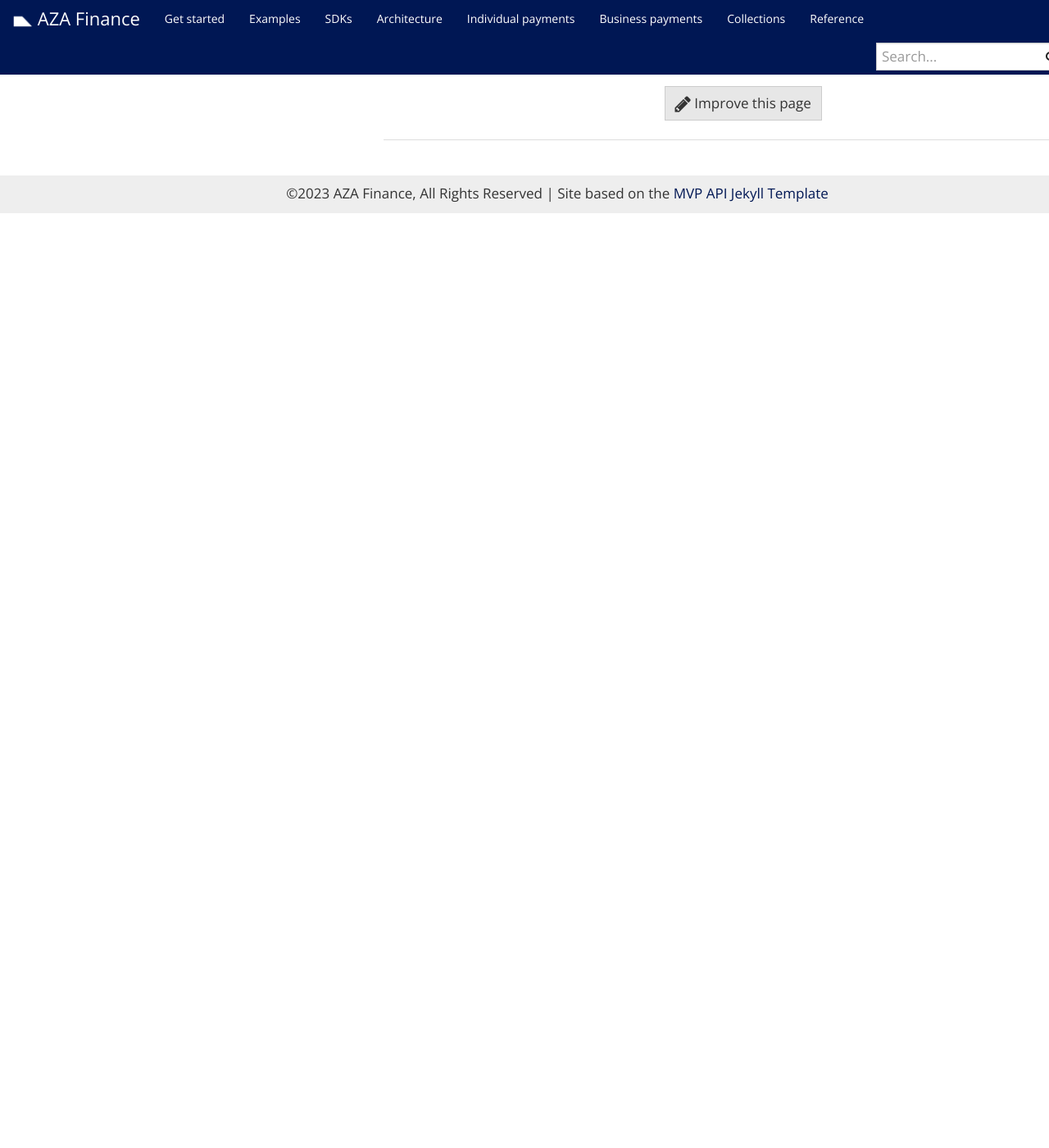
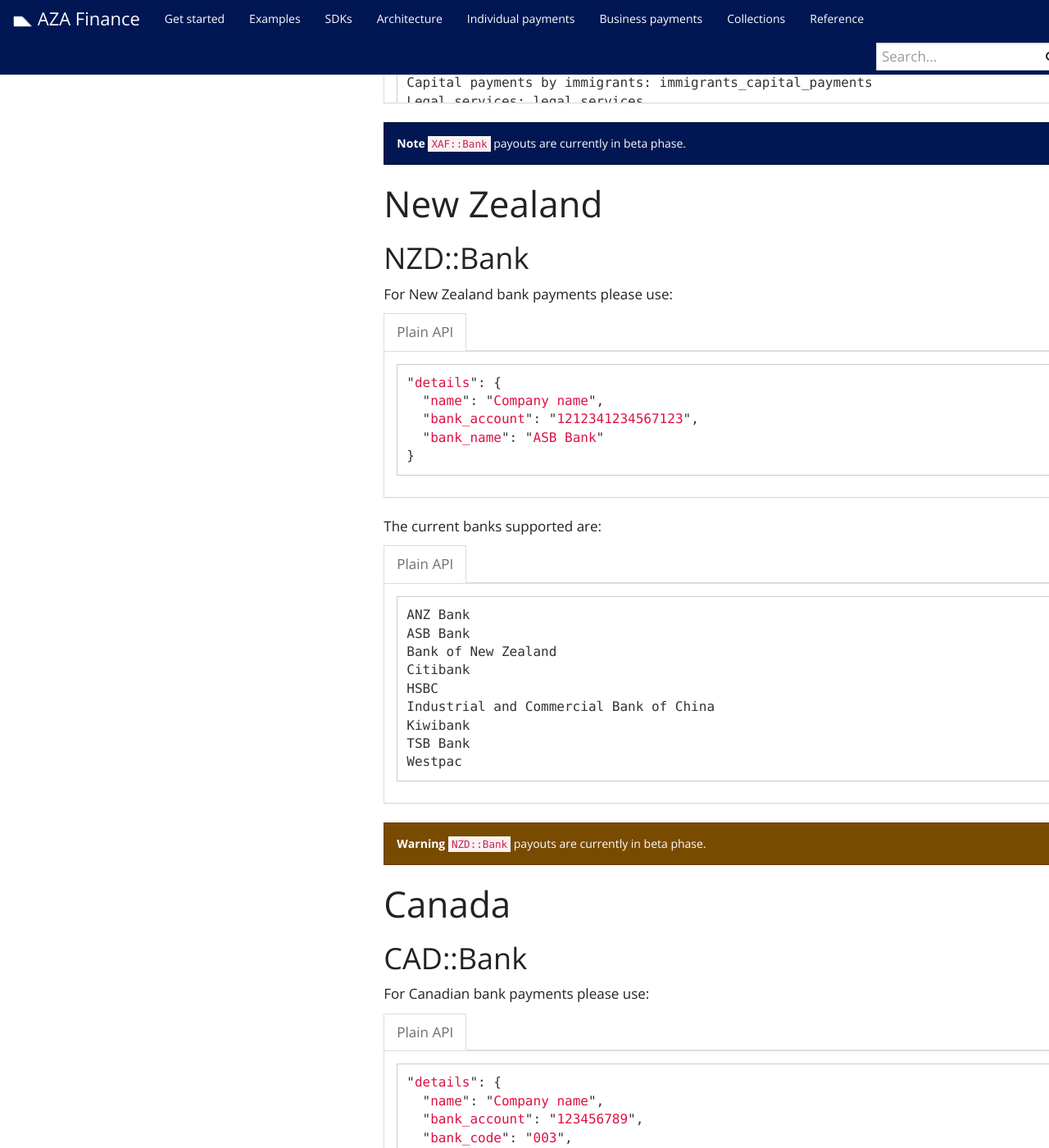
Before and after one commit to transferzero/api-documentation, a Jekyll site: the page built from _docs/business-payments.md, in a window 1280 px wide and 1400 px high, scrolled down 11446 px. Shown: the whole window at 82% size. Built offline with Jekyll 4.4.1, drawn with Linux system fonts in a browser that asks for light colours; nearby versions of some CDN libraries; comment, search, counter and statistics services are not loaded; before the commit the page ends 11706 px from its top, so only the background shows below that; some of the changed text lies outside the part shown.

Commit message:
Add NZD,CAD,USD documentation to business payments

````diff
--- a/_docs/business-payments.md
+++ b/_docs/business-payments.md
@@ -445,3 +445,15 @@
 # CEMAC Region / XAF
 
 {% include corridors/xaf-bank.md recipient_type='business' %}
+
+# New Zealand
+
+{% include corridors/nzd-bank.md recipient_type='business' %}
+
+# Canada
+
+{% include corridors/cad-bank.md recipient_type='business' %}
+
+# United States
+
+{% include corridors/usd-bank.md recipient_type='business' %}
--- a/_includes/corridors/us-bank.md
+++ b/_includes/corridors/usd-bank.md
@@ -18,7 +18,7 @@
 ```
 {% endcapture %}
 
-{% include language-tabbar.html prefix="us-bank-details" raw=data-raw %}
+{% include language-tabbar.html prefix="usd-bank-details" raw=data-raw %}
 
 <div class="alert alert-warning" markdown="1">
 **Warning** `USD::Bank` payouts are currently in beta phase.
````
Also changed, not shown: _docs/individual-payments.md (+1 -1 lines).
